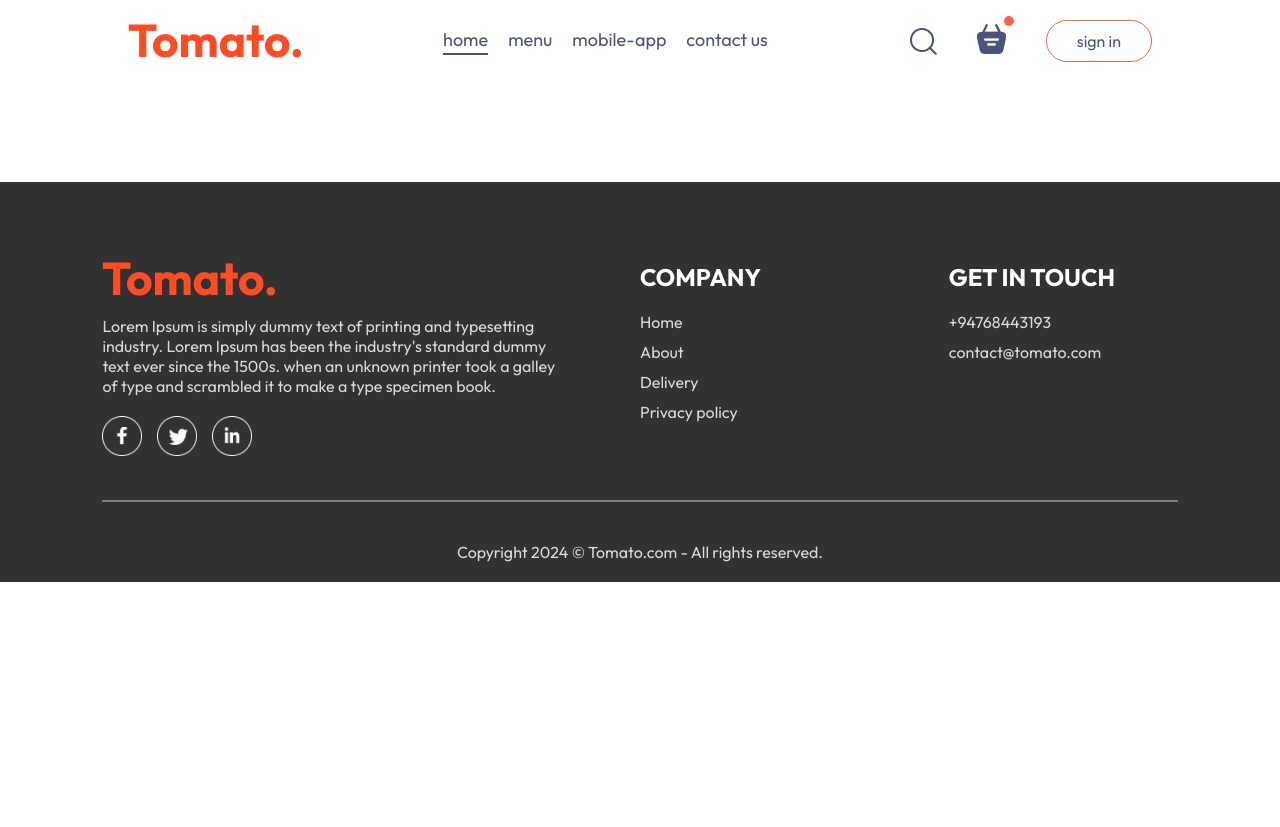
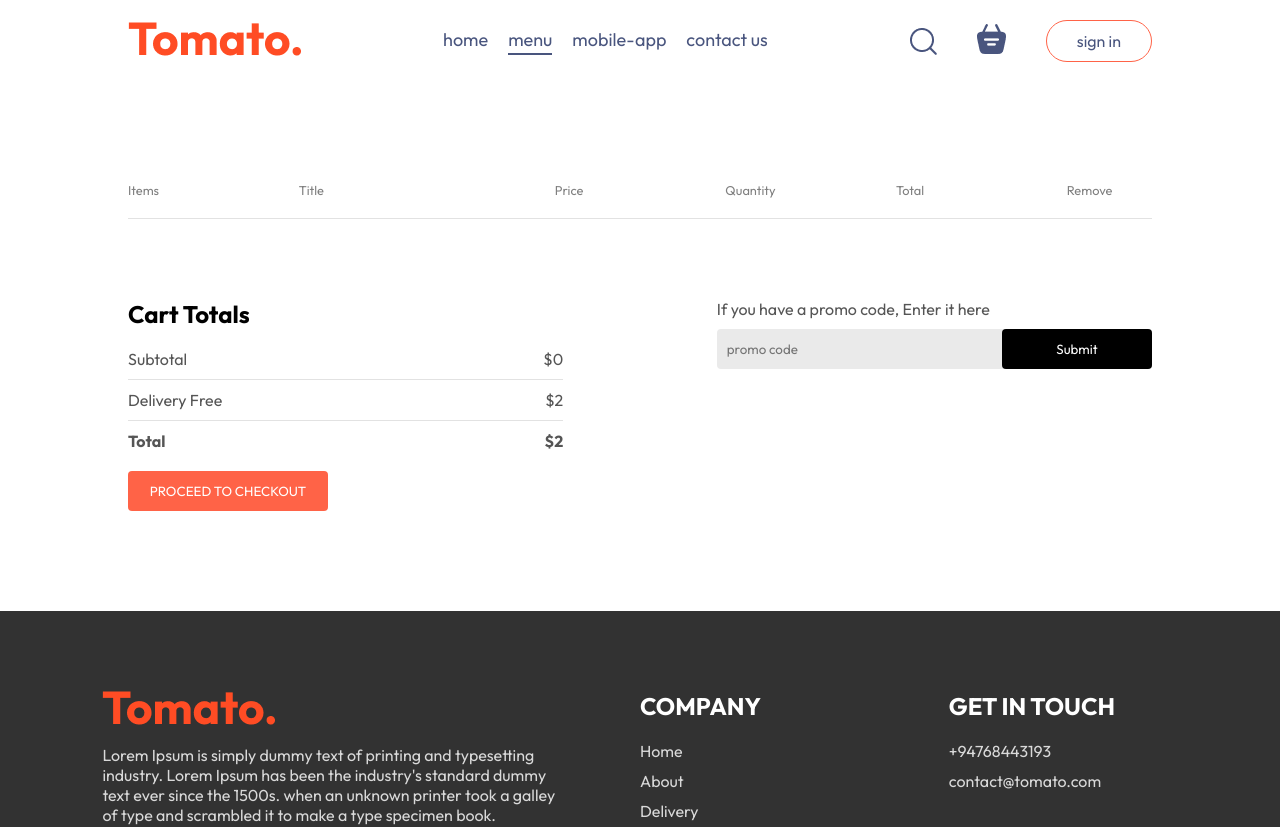
Before and after one commit to UNNuwantha/Food-Delivery-Web, a React (Vite) app in the folder frontend/: page /cart in a window 1280 px wide. Shown: the top 827 px of the page. Before the commit the page ends 800 px from the top, so only its background shows below. Built offline with nearby package versions, Linux system fonts and the light colour scheme.

Commit message:
Added cart page Features

```diff
--- a/frontend/src/components/Navbar/Navbar.jsx
+++ b/frontend/src/components/Navbar/Navbar.jsx
@@ -1,15 +1,18 @@
-import React, { useState } from 'react'
+import React, { useContext, useState } from 'react'
 import'./Navbar.css'
 import { assets } from '../../assets/assets'
 import { Link } from 'react-router-dom';
+import { StoreContext } from '../../context/StoreContext';
 
 const Navbar = ({setShowLogin}) => {
 
-   const[menu,setMenu]=useState("home");
+   const[menu,setMenu]=useState("menu");
+
+   const{getTotalCartAmount} =useContext(StoreContext);
 
   return (
     <div className='navbar'>
-      <img src={assets.logo} alt="Logo" className="logo" />
+      <Link to='/'><img src={assets.logo} alt="Logo" className="logo" /></Link>
       <ul className="navbar-menu">
         <Link to='/' onClick={()=>setMenu("home")} className={menu==="home"?"active":""}>home</Link>
         <a href='#explore-menu' onClick={()=>setMenu("menu")} className={menu==="menu"?"active":""}>menu</a>
@@ -19,8 +22,8 @@
       <div className="navbar-right">
         <img src={assets.search_icon} alt="" />
         <div className="navbar-search-icon">
-          <img src={assets.basket_icon} alt="" />
-          <div className="dot"></div>
+          <Link to='/cart'><img src={assets.basket_icon} alt="" /></Link>
+          <div className={getTotalCartAmount()===0?"":"dot"}></div>
         </div>
         <button onClick={()=>setShowLogin(true)}>sign in</button>
       </div>
--- a/frontend/src/context/StoreContext.jsx
+++ b/frontend/src/context/StoreContext.jsx
@@ -20,9 +20,18 @@
         setCartItems((prev)=>({...prev, [itemId]: prev[itemId]-1}))
     }
 
-    useEffect(()=>{
-        console.log(cartItems);
-    },[cartItems])
+   const getTotalCartAmount = () => {
+        let totalAmount = 0;
+        for(const item in cartItems)
+            {
+                if(cartItems[item]>0){
+                    let itemInfo = food_list.find((product)=> product._id === item);
+                totalAmount += cartItems[item] * itemInfo.price;
+                }
+            }
+            return totalAmount;
+        }
+
 
 
     const contextValue ={
@@ -30,7 +39,8 @@
         cartItems,
         setCartItems,
         addToCart,
-        removeFromCart
+        removeFromCart,
+        getTotalCartAmount
     }
 
     return(
--- a/frontend/src/pages/Cart/Cart.css
+++ b/frontend/src/pages/Cart/Cart.css
@@ -0,0 +1,107 @@
+.cart{
+    margin-top: 100px;
+}
+
+.cart-items-title{
+    display: grid;
+    grid-template-columns: 1fr 1.5fr 1fr 1fr 1fr 0.5fr;
+    align-items: center;
+    color: grey;
+    font-size: max(1vw,12px);
+}
+
+.cart-items-item{
+    margin: 10px 0px;
+    color: black;
+}
+
+.cart-items-item img{
+    width: 50px;
+    border-radius: 4px;
+}
+
+.cart hr{
+    height: 1px;
+    background-color: #e2e2e2;
+    border: none;
+}
+
+.cart-items-item .cross{
+    cursor: pointer;
+}
+
+.cart-bottom{
+    margin-top: 80px;
+    display: flex;
+    justify-content: space-between;
+    gap: max(12vw,20px);
+}
+
+.cart-total{
+    flex: 1;
+    display: flex;
+    flex-direction: column;
+    gap: 20px;
+}
+
+.cart-total-details{
+    display: flex;
+    justify-content: space-between;
+    color: #555;
+}
+
+.cart-total hr{
+    margin: 10px 0px;
+}
+
+.cart-total button{
+    border: none;
+    color: white;
+    background-color: tomato;
+    width: max(15vw,200px);
+    padding: 12px 0px;
+    border-radius: 4px;
+    cursor: pointer;
+}
+
+.cart-promocode{
+    flex: 1;
+}
+
+.cart-promocode p{
+    color: #555;
+}
+
+.cart-promocode-input{
+    margin-top: 10px;
+    display: flex;
+    justify-content: space-between;
+    align-items: center;
+    background-color: #eaeaea;
+    border-radius: 4px;
+}
+
+.cart-promocode-input input{
+    background: transparent;
+    border: none;
+    outline: none;
+    padding-left: 10px;
+}
+
+.cart-promocode-input button{
+    width: max(10vw,150px);
+    padding: 12px 5px;
+    background-color: black;
+    border: none;
+    color: white;
+    border-radius: 4px;
+}
+
+@media (max-width:750px) {
+    .cart-bottom{
+        flex-direction: column-reverse;
+    }
+    .cart-promocode{
+        justify-content: start;
+    }
+}
--- a/frontend/src/pages/Cart/Cart.jsx
+++ b/frontend/src/pages/Cart/Cart.jsx
@@ -1,11 +1,74 @@
-import React from 'react'
+import React, { useContext } from 'react'
 import './Cart.css'
+import { StoreContext } from '../../context/StoreContext'
 
 
 const Cart = () => {
+  const {cartItems,food_list,removeFromCart,getTotalCartAmount} = useContext(StoreContext);
   return (
-    <div>
+    <div className='cart'>
+      <div className="cart-items">
+        <div className="cart-items-title">
+          <p>Items</p>
+          <p>Title</p>
+          <p>Price</p>
+          <p>Quantity</p>
+          <p>Total</p>
+          <p>Remove</p>
+        </div>
+        <br />
+        <hr />
+        {food_list.map((item,index)=>{
+          if(cartItems[item._id]>0)
+          {
+            return(
+              <div>
+                <div className='cart-items-title cart-items-item'>
+                  <img src={item.image} alt="" />
+                  <p>{item.name}</p>
+                  <p>${item.price}</p>
+                  <p>{cartItems[item._id]}</p>
+                  <p>${(item.price*cartItems[item._id])}</p>
+                  <p onClick={()=>removeFromCart(item._id)} className='cross'>x</p>
+              </div>
+              <hr/>
+              </div>
 
+            )
+          }
+        })}
+      </div>
+      <div className="cart-bottom">
+        <div className="cart-total">
+          <h2>Cart Totals</h2>
+          <div>
+            <div className="cart-total-details">
+              <p>Subtotal</p>
+              <p>${getTotalCartAmount()}</p>
+            </div>
+            <hr />
+            <div className="cart-total-details">
+              <p>Delivery Free</p>
+              <p>${2}</p>
+            </div>
+            <hr />
+            <div className="cart-total-details">
+              <b>Total</b>
+              <b>${getTotalCartAmount()+2}</b>
+            </div>
+          </div>
+          <button>PROCEED TO CHECKOUT</button>
+        </div>
+        <div className="cart-promocode">
+          <div>
+            <p>If you have a promo code, Enter it here</p>
+            <div className='cart-promocode-input'>
+              <input type="text" placeholder='promo code' />
+              <button>Submit</button>
+            </div>
+          </div>
+        </div>
+      </div>
     </div>
   )
 }
```
